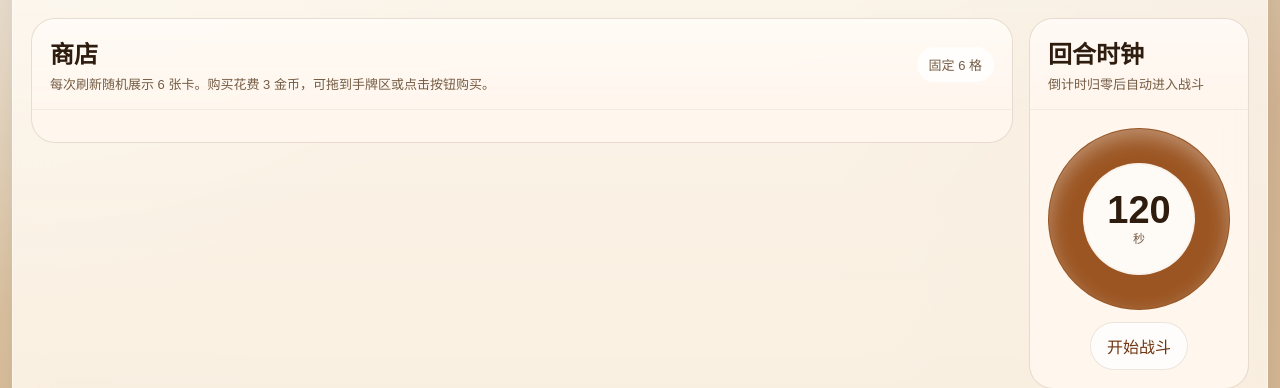
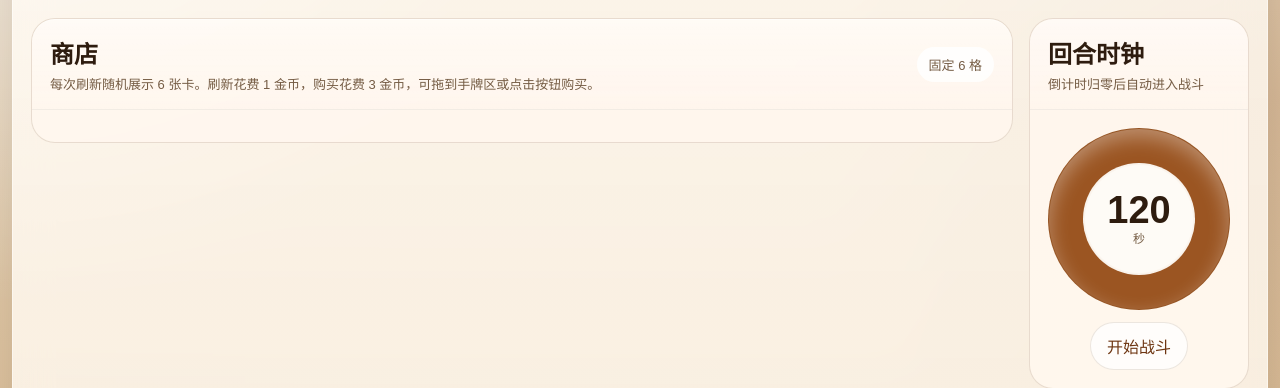
Before and after one commit to caoyang-sufe/TavernChessCodex, a Django app: template templates/game.html in a window 1280 px wide. Shown: the part 219-607 px from the top of the page. Run offline with Django 5.2, Linux system fonts and the light colour scheme; the template is opened without the code that fills it, so the values that code supplies are empty.

Commit message:
调整刷新商店为消耗1金币

```diff
--- a/templates/game.html
+++ b/templates/game.html
@@ -783,7 +783,7 @@
           <div class="zone-header">
             <div class="zone-title">
               <h2>商店</h2>
-              <p>每次刷新随机展示 6 张卡。购买花费 3 金币，可拖到手牌区或点击按钮购买。</p>
+              <p>每次刷新随机展示 6 张卡。刷新花费 1 金币，购买花费 3 金币，可拖到手牌区或点击按钮购买。</p>
             </div>
             <div class="zone-meta">
               <span class="zone-badge">固定 6 格</span>
@@ -911,6 +911,7 @@
     const CARD_LIMITS = { shop: 6, board: 7, hand: 10 };
     const BUY_PRICE = 3;
     const SELL_PRICE = 1;
+    const REFRESH_PRICE = 1;
     const START_MONEY = 100;
     const TURN_DURATION = 120;
     const BATTLE_STEP_MS = 950;
@@ -1137,6 +1138,16 @@
       const card = instantiateCard(candidate);
       applyStatBuff(card, boost, boost);
       return card;
+    }
+
+    function getActiveMihengTier() {
+      let highestTier = 0;
+      state.boardCards.forEach((unit) => {
+        if (unit.baseName !== 'miheng') return;
+        const tier = unit.isGolden || unit.type === 'gold' ? 2 : 1;
+        if (tier > highestTier) highestTier = tier;
+      });
+      return highestTier;
     }
 
     function getCardKeywords(card, source) {
@@ -1364,10 +1375,14 @@
     }
 
     function refreshShop(showStatus = true) {
+      if (showStatus) {
+        if (state.money < REFRESH_PRICE) return setStatus(`金币不足，刷新商店需要 ${REFRESH_PRICE} 金币。`);
+        spendHufu(REFRESH_PRICE);
+      }
       state.shopCards = sampleCards(CARD_LIMITS.shop);
       state.refreshCount += 1;
       renderRecruit();
-      if (showStatus) setStatus(`商店已刷新，第 ${state.refreshCount} 次，共出现 6 张随机卡牌。`);
+      if (showStatus) setStatus(`商店已刷新（花费 ${REFRESH_PRICE} 金币），第 ${state.refreshCount} 次，共出现 6 张随机卡牌。`);
     }
 
     function cloneForBattle(card) {
@@ -1495,7 +1510,14 @@
         return setStatus(`锦囊牌 ${card.displayName} 不能上阵到战场。`);
       }
       state.boardCards.push(card);
-      triggerOnPlay(card);
+      const activeMihengTier = getActiveMihengTier();
+      const extraOnPlayTimes = activeMihengTier === 2 ? 2 : activeMihengTier === 1 ? 1 : 0;
+      if (activeMihengTier > 0) appendBattleLog(`祢衡唯一效果生效（${activeMihengTier === 2 ? '金色' : '普通'}）`);
+      const totalTriggerTimes = 1 + extraOnPlayTimes;
+      for (let i = 0; i < totalTriggerTimes; i++) {
+        const isResolved = triggerOnPlay(card);
+        if (!isResolved) break;
+      }
       renderRecruit();
     }
 
```
